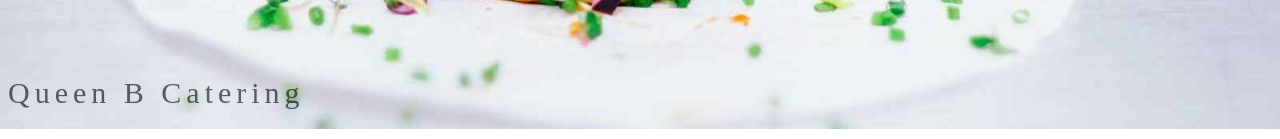
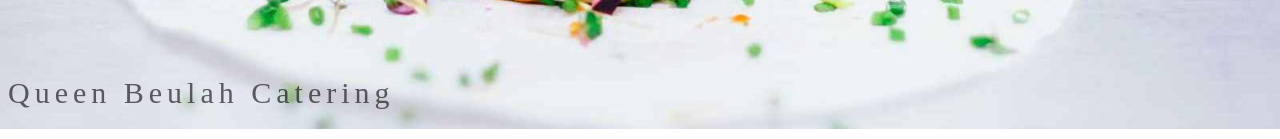
Before and after one commit to Harrytimbog/burger, a plain HTML site: page index.html in a window 1280 px wide. Shown: the part 511-650 px from the top of the page. Drawn offline with nearby package versions, Linux system fonts and the light colour scheme.

```diff
--- a/index.html
+++ b/index.html
@@ -33,7 +33,7 @@
           <img src="./images/test_burger.jpg" alt="Catering" style="width:100%">
 
           <div class="w3-display-bottomleft w3-padding-small w3-opacity w3-hide-small">
-            <h2>Queen B Catering</h2>
+            <h2>Queen Beulah Catering</h2>
           </div>
 
         </div>
```
